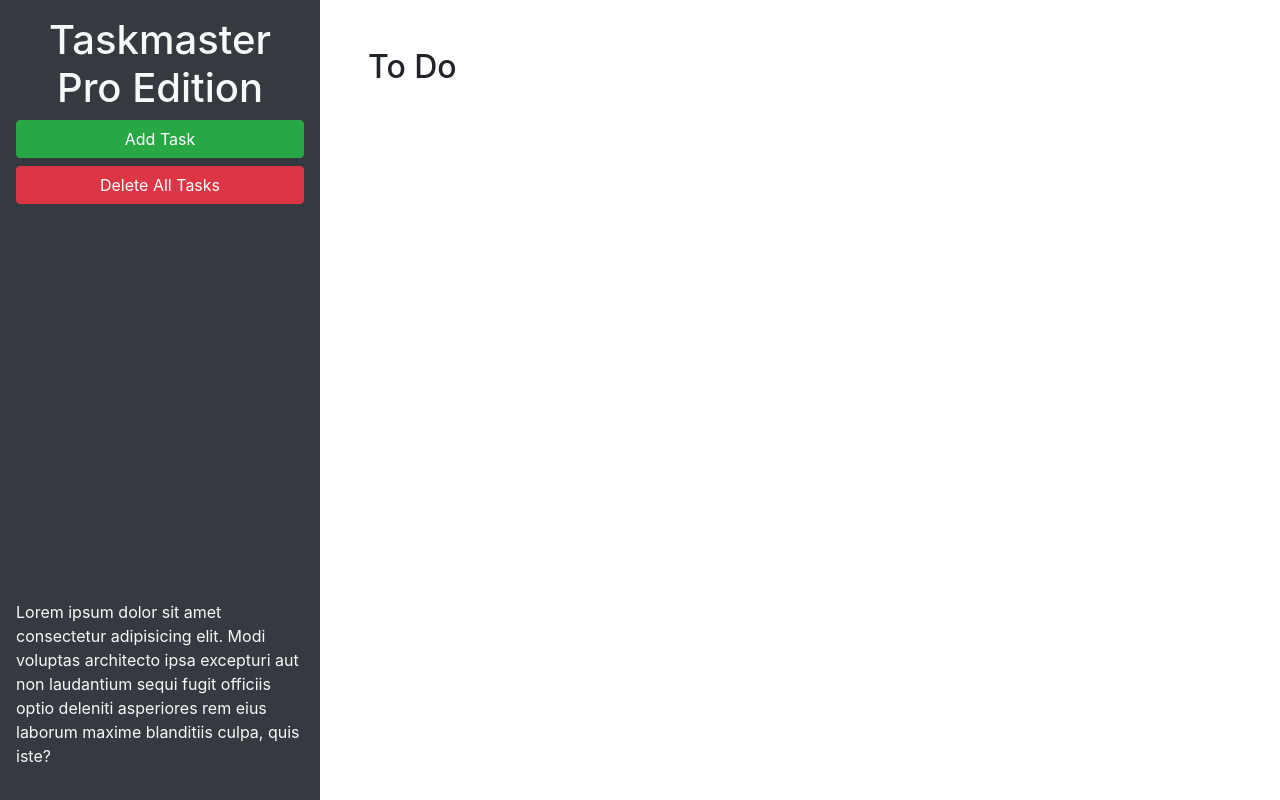
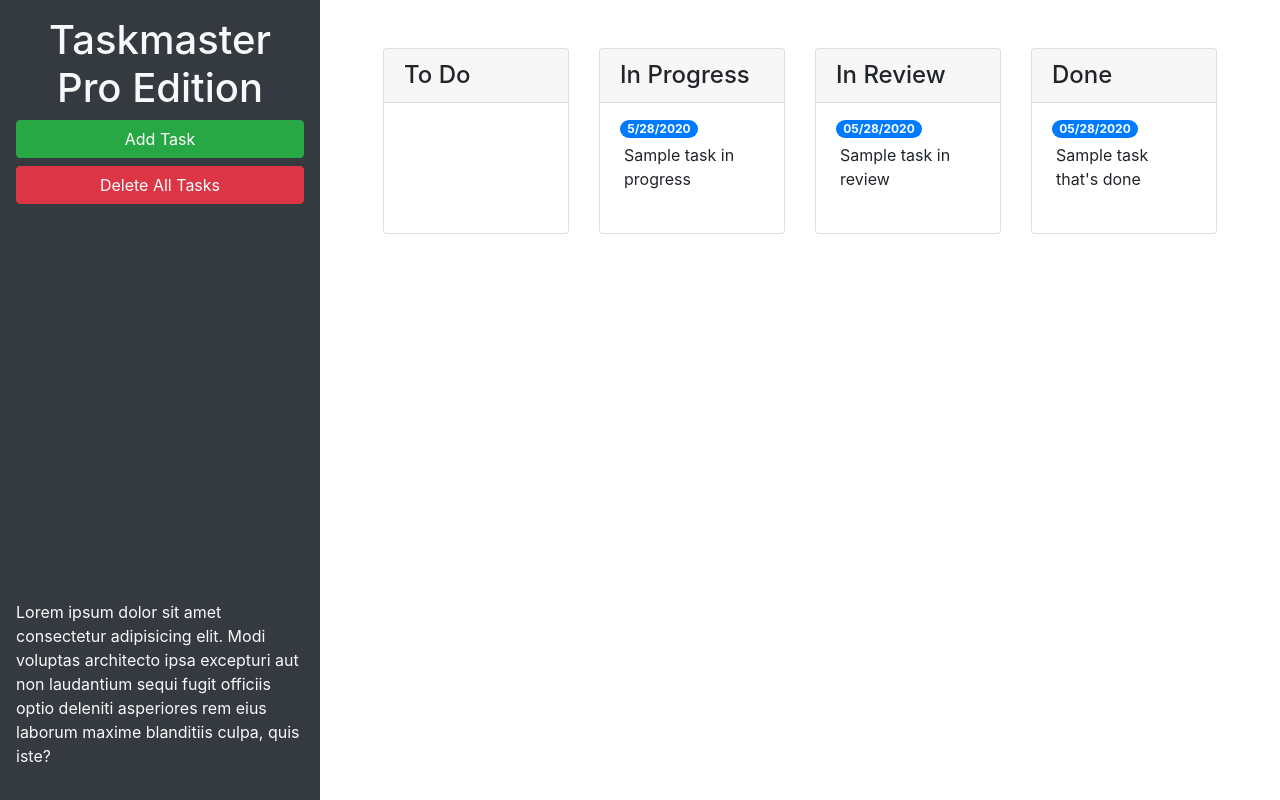
Before and after one commit to fghoneycutt/taskmaster-pro, a plain HTML site: page index.html in a window 1280 px wide. Drawn offline with nearby package versions, Linux system fonts and the light colour scheme.

Commit message:
modal and layout changes

```diff
--- a/index.html
+++ b/index.html
@@ -24,9 +24,54 @@
       </p>
     </header>
     <main class="col-12 col-lg-9">
-      <div class="m-5">
-        <h2>To Do</h2>
-        <ul id="list-toDo" class="list-group"> </ul>
+      <div class="m-5 row justify-content-around">
+        <!-- todo start -->
+        <div class ="col-12 col-md-6 col-xl-3 mb-3">
+          <div class = "card">
+            <h4 class="card-header">To Do</h4>
+            <ul id="list-toDo" class="list-group list-group-flush"> </ul>
+          </div>
+        </div>
+        <!-- todo end -->
+        <!-- in progress start -->
+        <div class = "col-12 col-md-6 col-xl-3 mb-3">
+          <div class ="card">
+            <h4 class="card-header">In Progress</h4>
+            <ul id = "list-inProgress" class = "list-group list-group-flush">
+              <li class = "list-group-item">
+                <span class = "badge badge-primary badge-pill">5/28/2020</span>
+                <p class = "m-1">Sample task in progress</p>
+              </li>
+            </ul>
+          </div>
+        </div>
+        <!-- in progress end -->
+        <!-- in review start -->
+        <div class ="col-12 col-md-6 col-xl-3 mb-3">
+          <div class="card">
+            <h4 class="card-header">In Review</h4>
+            <ul id = "list-inReview" class="list-group list-group-flush">
+              <li  class = "list-group-item">
+                <span class = "badge badge-primary badge-pill">05/28/2020</span>
+                <p class = "m-1">Sample task in review</p>
+              </li>
+            </ul>
+          </div>
+        </div>
+        <!-- in review end -->
+        <!-- done start -->
+        <div class = "col-12 col-md-6 col-xl-3 mb-3">
+          <div class="card">
+            <h4 class="card-header">Done</h4>
+            <ul id ="list-done" class = "list-group list-group-flush">
+              <li class = "list-group-item">
+                <span class = "badge badge-primary badge-pill">05/28/2020</span>
+                <p class ="m-1">Sample task that's done</p>
+              </li>
+            </ul>
+          </div>
+        </div>
+        <!-- done end -->
       </div>
     </main>
   </div>
@@ -46,11 +91,11 @@
           <form>
             <div class="form-group">
               <label for="modalTaskDescription">Task description</label>
-              <textarea id="modalTaskDescription" rows="3"></textarea>
+              <textarea id="modalTaskDescription" rows="3" class="form-control"></textarea>
             </div>
             <div class="form-group">
               <label for="modalDueDate">Due date</label>
-              <input type="text" id="modalDueDate" placeholder="mm/dd/yyyy" autocomplete="off" />
+              <input type="text" class="form-control" id="modalDueDate" placeholder="mm/dd/yyyy" autocomplete="off" />
             </div>
           </form>
         </div>
```
